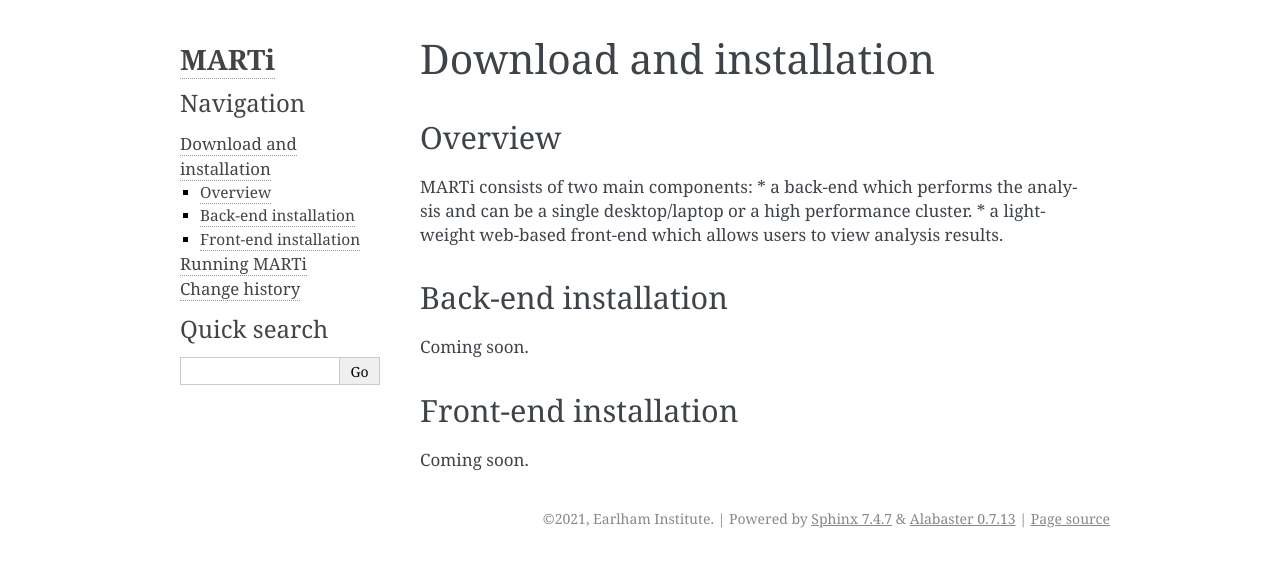
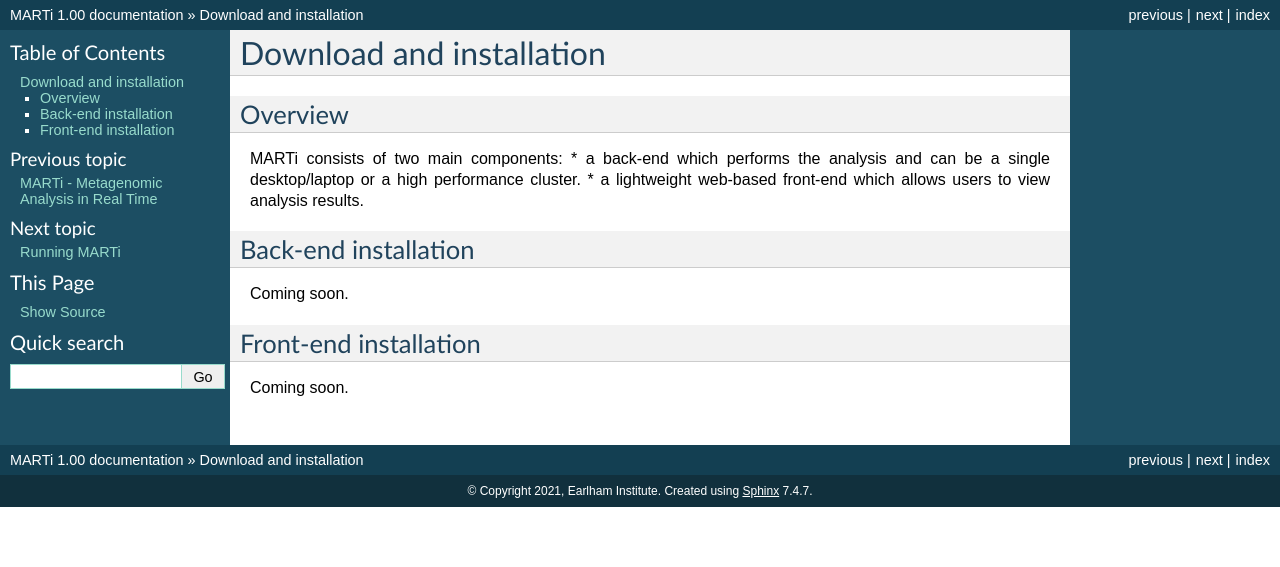
Before and after one commit to richardmleggett/MARTi, a Sphinx documentation site: the page built from docs/source/installation.rst, in a window 1280 px wide. Shown: the top 567 px of the page. Built offline with Sphinx 7.4.7, drawn with Linux system fonts in a browser that asks for light colours; formulas are drawn with MathJax 3; pages that are not in the unit, such as notebooks, are missing from menus.

Commit message:
Docs update

```diff
--- a/docs/source/conf.py
+++ b/docs/source/conf.py
@@ -85,7 +85,7 @@ todo_include_todos = True
 # The theme to use for HTML and HTML Help pages.  See the documentation for
 # a list of builtin themes.
 #
-#html_theme = 'alabaster'
+html_theme = 'classic'
 
 # Theme options are theme-specific and customize the look and feel of a theme
 # further.  For a list of options available for each theme, see the
@@ -103,15 +103,15 @@ html_static_path = ['_static']
 #
 # This is required for the alabaster theme
 # refs: http://alabaster.readthedocs.io/en/latest/installation.html#sidebars
-html_sidebars = {
-    '**': [
-        'about.html',
-        'navigation.html',
-        'relations.html',  # needs 'show_related': True theme option to display
-        'searchbox.html',
-        'donate.html',
-    ]
-}
+#html_sidebars = {
+#    '**': [
+#        'about.html',
+#        'navigation.html',
+#        'relations.html',  # needs 'show_related': True theme option to display
+#        'searchbox.html',
+#        'donate.html',
+#    ]
+#}
 
 
 # -- Options for HTMLHelp output ------------------------------------------
--- a/docs/source/index.rst
+++ b/docs/source/index.rst
@@ -4,7 +4,6 @@ MARTi - Metagenomic Analysis in Real Time
 .. toctree::
    :hidden:
 
-   Home <index>
    installation
    running
    history
```
Also changed, not shown: 5 other files.
